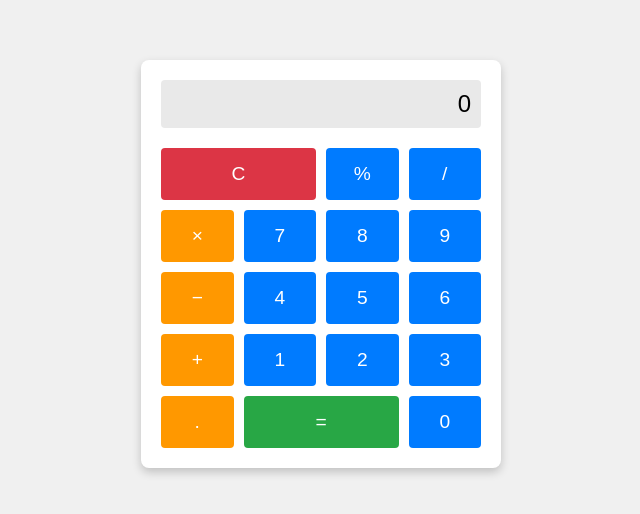
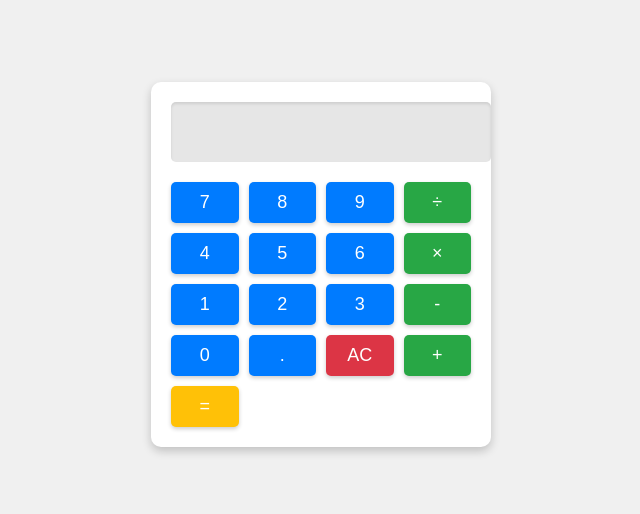
Before and after one commit to odl-user-1751277/CAPSTONE-PROJECT, a plain HTML site: page index.html in a window 1280 px wide. Shown: the part 136-650 px from the top of the page, without its empty margins (319-959 px from the left). Drawn offline with Linux system fonts and the light colour scheme.

Commit message:
Auto-deploy: Updated web app - 2025-06-09 20:12:31

```diff
--- a/index.html
+++ b/index.html
@@ -7,121 +7,131 @@
     <style>
         body {
             font-family: Arial, sans-serif;
+            background-color: #f0f0f0;
+            margin: 0;
             display: flex;
             justify-content: center;
             align-items: center;
-      background: #f0f0f0;
             height: 100vh;
-      margin: 0;
         }
+
         .calculator {
-      width: 320px;
-      background: #fff;
-      border-radius: 8px;
+            width: 300px;
+            background-color: #fff;
+            border-radius: 10px;
             box-shadow: 0 4px 10px rgba(0, 0, 0, 0.2);
             padding: 20px;
         }
+
         .display {
-      background: #e9e9e9;
-      border-radius: 4px;
-      padding: 10px;
-      font-size: 1.5rem;
+            width: 100%;
+            height: 50px;
+            background-color: #e6e6e6;
+            border: none;
+            border-radius: 5px;
+            font-size: 24px;
             text-align: right;
+            padding: 5px 10px;
             margin-bottom: 20px;
+            box-shadow: inset 0 2px 3px rgba(0, 0, 0, 0.1);
         }
+
         .buttons {
             display: grid;
             grid-template-columns: repeat(4, 1fr);
             gap: 10px;
         }
+
         button {
-      background: #007bff;
+            font-size: 18px;
+            padding: 10px;
+            border: none;
+            border-radius: 5px;
+            cursor: pointer;
+            background-color: #007bff;
             color: #fff;
-      border: none;
-      padding: 15px 0;
-      font-size: 1.2rem;
-      border-radius: 4px;
-      cursor: pointer;
-      transition: background 0.3s ease;
-    }
-    button:hover {
-      background: #0056b3;
-    }
-    button.operation {
-      background: #ff9800;
-    }
-    button.operation:hover {
-      background: #e68900;
-    }
-    button.clear {
-      grid-column: span 2;
-      background: #dc3545;
-    }
-    button.clear:hover {
-      background: #a71d2a;
-    }
-    button.equals {
-      background: #28a745;
-      grid-column: span 2;
-    }
-    button.equals:hover {
-      background: #1e7e34;
+            box-shadow: 0 2px 4px rgba(0, 0, 0, 0.2);
+            transition: background-color 0.3s ease, box-shadow 0.3s ease;
         }
 
-    @media (max-width: 400px) {
-      .calculator {
-        width: 95%;
+        button:hover {
+            background-color: #0056b3;
+            box-shadow: 0 2px 6px rgba(0, 0, 0, 0.4);
         }
+
+        button.operation {
+            background-color: #28a745;
+        }
+
+        button.operation:hover {
+            background-color: #1e7d33;
+        }
+
+        button.clear {
+            background-color: #dc3545;
+        }
+
+        button.clear:hover {
+            background-color: #a71d2a;
+        }
+
+        button.equals {
+            background-color: #ffc107;
+        }
+
+        button.equals:hover {
+            background-color: #d39e00;
         }
     </style>
 </head>
 <body>
     <div class="calculator">
-    <div class="display" id="display">0</div>
+        <input type="text" id="display" class="display" disabled>
         <div class="buttons">
-      <button class="clear" onclick="clearDisplay()">C</button>
-      <button onclick="append('%')">%</button>
-      <button onclick="append('/')">/</button>
-      <button class="operation" onclick="append('*')">×</button>
-      <button onclick="append('7')">7</button>
-      <button onclick="append('8')">8</button>
-      <button onclick="append('9')">9</button>
-      <button class="operation" onclick="append('-')">−</button>
-      <button onclick="append('4')">4</button>
-      <button onclick="append('5')">5</button>
-      <button onclick="append('6')">6</button>
-      <button class="operation" onclick="append('+')">+</button>
-      <button onclick="append('1')">1</button>
-      <button onclick="append('2')">2</button>
-      <button onclick="append('3')">3</button>
-      <button class="operation" onclick="append('.')">.</button>
-      <button class="equals" onclick="calculate()">=</button>
-      <button onclick="append('0')">0</button>
+            <button onclick="appendNumber('7')">7</button>
+            <button onclick="appendNumber('8')">8</button>
+            <button onclick="appendNumber('9')">9</button>
+            <button class="operation" onclick="appendOperation('/')">÷</button>
+
+            <button onclick="appendNumber('4')">4</button>
+            <button onclick="appendNumber('5')">5</button>
+            <button onclick="appendNumber('6')">6</button>
+            <button class="operation" onclick="appendOperation('*')">×</button>
+
+            <button onclick="appendNumber('1')">1</button>
+            <button onclick="appendNumber('2')">2</button>
+            <button onclick="appendNumber('3')">3</button>
+            <button class="operation" onclick="appendOperation('-')">-</button>
+
+            <button onclick="appendNumber('0')">0</button>
+            <button onclick="appendNumber('.')">.</button>
+            <button class="clear" onclick="clearDisplay()">AC</button>
+            <button class="operation" onclick="appendOperation('+')">+</button>
+
+            <button class="equals" onclick="calculateResult()">=</button>
         </div>
     </div>
 
     <script>
         const display = document.getElementById('display');
 
-    function clearDisplay() {
-      display.textContent = '0';
+        function appendNumber(number) {
+            display.value += number;
         }
 
-    function append(value) {
-      if (display.textContent === '0' && value !== '.') {
-        display.textContent = value;
-      } else {
-        display.textContent += value;
-      }
+        function appendOperation(operation) {
+            display.value += ` ${operation} `;
         }
 
-    function calculate() {
+        function clearDisplay() {
+            display.value = '';
+        }
+
+        function calculateResult() {
             try {
-        // Evaluate the expression, but prevent unsafe execution
-        const result = eval(display.textContent);
-        display.textContent = result;
-      } catch (error) {
-        display.textContent = 'Error';
+                display.value = eval(display.value.replace(/×/g, '*').replace(/÷/g, '/'));
+            } catch {
+                display.value = 'Error';
             }
         }
     </script>
```
Lines whose indentation alone changed are shown as unchanged.
